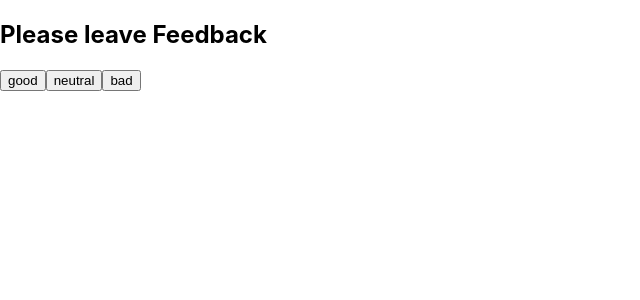
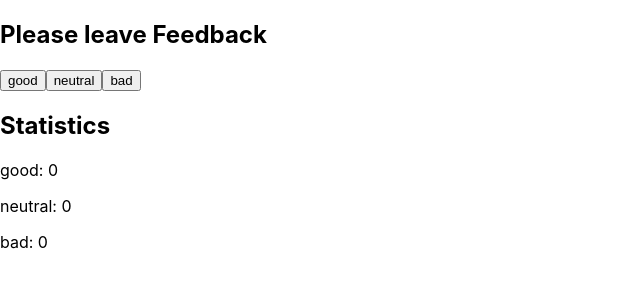
Before and after one commit to CommanderCoolDev/goit-react-hw-02-feedback, a React (Create React App) app: page / in a window 1280 px wide. Shown: the top 300 px of the page, without its empty margins (0-640 px from the left). Built offline with nearby package versions, Linux system fonts and the light colour scheme.

Commit message:
added statistics

```diff
--- a/src/App.js
+++ b/src/App.js
@@ -20,6 +20,12 @@ export default class App extends Component {
         {Object.keys(this.state).map(i => (
           <button className="">{i}</button>
         ))}
+        <h2>Statistics</h2>
+        {Object.keys(this.state).map(i => (
+          <p key={i}>
+            {i}: {this.state[i]}
+          </p>
+        ))}
       </div>
     );
   }
```
